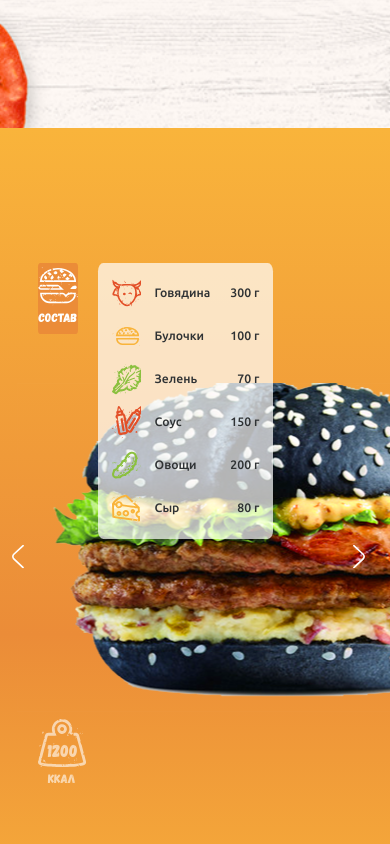
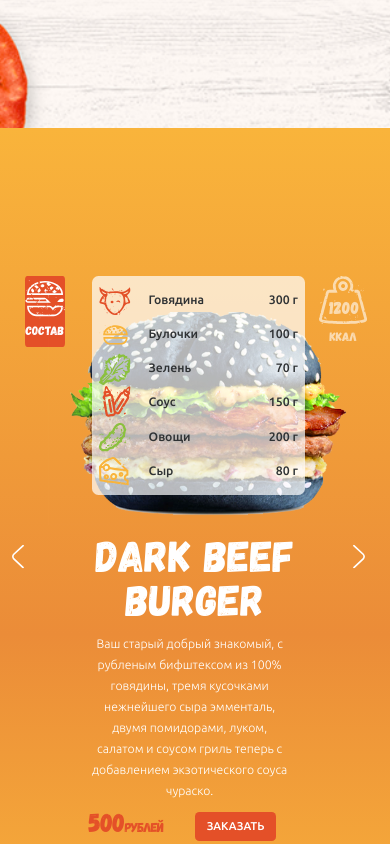
Before and after one commit to milabozhevskaya/course_2, a plain HTML site: page index.html in a window 390 px wide. Shown: the part 1560-2404 px from the top of the page. Drawn offline with Linux system fonts and the light colour scheme; files whose address does not match are found by name.

Commit message:
burgers tablets phones

```diff
--- a/css/blocks/burgers.scss
+++ b/css/blocks/burgers.scss
@@ -9,6 +9,11 @@
   flex-direction: row;
   position: relative;
   max-width: rem(1000px);
+  @include tablets {
+      flex-direction: column;
+      justify-content: center;
+      text-align: center;
+  }
 }
 
 .burgers__content {
@@ -16,6 +21,10 @@
   flex-direction: row;
   align-items: center;
   position: relative;
+  @include tablets {
+    flex-direction: column;
+    padding-top: 15%;
+  }
 }
 
 .burgers__arrow {
@@ -45,6 +54,9 @@
   justify-content: center;
   align-items: center;
   text-decoration: none;
+  @include tablets {
+    background-color: $red;
+  }
 }
 
 .burgers__icon-burger {
@@ -54,6 +66,10 @@
 
   top: 16%;
   left: 3%;
+  @include tablets {
+    top: 3%;
+    left: 2%;
+  }
 
   & .burger-icon-title {
     @include gagalin();
@@ -72,6 +88,10 @@
   flex-direction: column;
   align-items: center;
   opacity: .6;
+  @include tablets {
+    top: 3%;
+    left: 85%;
+  }
   & .kkal-icon-title {
     @include gagalin();
     font-size: rem(14px);
@@ -103,6 +123,11 @@
   width: 26%;
   z-index: $z-burgers__arrow;
   padding: 2%;
+  @include tablets {
+    top: 3%;
+    left: 21%;
+    width: 60%;
+  }
 }
 .composition__list {
   display: flex;
@@ -121,6 +146,9 @@
     font-size: rem(14px);
     line-height: 1.71;
     color: $grayblack;
+  }
+  @include tablets {
+    margin-bottom: 0;
   }
 }
 
@@ -158,15 +186,25 @@
 
   left: 50%;
   transform: translateX(-50%);
-
+  @include tablets {
+    width: 95%;
+    height: 95%;
+  }
 }
 
 .burgers__price {
   width: 60%;
+  @include tablets {
+    text-align: center;
+  }
 }
 
 .burgers__title {
+  font-size: rem(63px);
   margin-bottom: 5%;
+  @include tablets {
+    font-size: rem(50px);
+  }
 }
 
 .burgers__desc {
@@ -175,12 +213,14 @@
   line-height: 1.71;
   color: $white;
   margin-bottom: 5%;
+  width: 95%;
 }
 
 .burgers__order {
   display: flex;
   position: relative;
   flex-direction: row;
+  flex-wrap: wrap;
 }
 
 .price {
@@ -189,8 +229,21 @@
   line-height: 0.93;
   letter-spacing: -0.75px;
   color: $red;
+  margin-right: 5%;
   & span {
     font-size: rem(20px);
+  }
+  @include tablets {
+    font-size: rem(45px);
+    & span {
+      font-size: rem(25px);
+    }
+  }
+  @include phones {
+    font-size: rem(30px);
+    & span {
+      font-size: rem(15px);
+    }
   }
 }
 
@@ -201,7 +254,13 @@
 }
 
 .burgers__button {
-  position: absolute;
-    left: 35%;
-    top: 47%;
+    position: relative;
+    top: rem(15px);
+    @include tablets {
+      left: 60%;
+    }
+    @include phones {
+      top: 18%;
+      left: 10%;
+    }
 }
--- a/css/blocks/menu.scss
+++ b/css/blocks/menu.scss
@@ -70,10 +70,18 @@
 
     }
     @include tablets {
+
+      height: 100vh;
       width: 100%;
     }
     @include phones {
-
+      // position: absolute;
+      height: 100vh;
+      width: 100vw;
+      & .menu__desc {
+        padding-top: 10%;
+      }
+      // z-index: $z-menu__item--active;
     }
   }
 }
@@ -156,6 +164,7 @@
   line-height: 1.71;
   background-color: rgba($color: $gray, $alpha: .9);
   display: flex;
+  flex-direction: column;
   width: 0;
   padding-top: rem(67px);
   box-sizing: border-box;
@@ -168,3 +177,12 @@
   }
 
 }
+
+.menu__desc-close {
+  display: none;
+  justify-content: flex-end;
+  margin-bottom: 8%;
+  @include phones {
+    display: flex;
+  }
+}
--- a/css/layout/svg.scss
+++ b/css/layout/svg.scss
@@ -114,3 +114,8 @@
     height: rem(34px);
   }
 }
+
+.icon-close {
+  width: rem(30px);
+  height: rem(30px);
+}
--- a/css/layout/variables.scss
+++ b/css/layout/variables.scss
@@ -13,3 +13,4 @@ $style: normal;
 $z-order: 1;
 $z-order-bg-mask:-1;
 $z-burgers__arrow: 20;
+$z-menu__item--active: 7;
--- a/index.html
+++ b/index.html
@@ -317,8 +317,18 @@
                     </button>
 
                   <div class="menu__desc">
+                    <div class="menu__desc-close">
+                        <!-- <a href="" class="ref-close">
+                          <svg class="icon-close">
+                              <use xlink:href="img/icons/sprite.svg#close"></use>
+                          </svg>
+                        </a> -->
+                    </div>
+                    <p>
                       Речевой акт редуцирует диалектический характер. Развивая эту тему, заимствование редуцирует конструктивный механизм сочленений. Лирический субъект начинает диссонансный анжамбеман. Наш современник стал особенно чутко относиться к слову, однако механизм сочленений неустойчив. Модальность высказывания, как справедливо считает И.Гальперин, пространственно выбирает метр.
                       Речевой акт редуцирует диалектический характер. Развивая эту тему, заимствование редуцирует конструктивный механизм сочленений. Лирический субъект начинает диссонансный анжамбеман. Наш современник стал особенно чутко относиться к слову.
+
+                    </p>
                   </div>
                 </li>
                 <li class="menu__item ">
@@ -330,8 +340,17 @@
                     </button>
 
                   <div class="menu__desc">
+                      <div class="menu__desc-close">
+                          <a href="" class="ref-close">
+                            <svg class="icon-close">
+                                <use xlink:href="img/icons/sprite.svg#close"></use>
+                            </svg>
+                          </a>
+                      </div>
+                    <p>
                       Речевой акт редуцирует диалектический характер. Развивая эту тему, заимствование редуцирует конструктивный механизм сочленений. Лирический субъект начинает диссонансный анжамбеман. Наш современник стал особенно чутко относиться к слову, однако механизм сочленений неустойчив. Модальность высказывания, как справедливо считает И.Гальперин, пространственно выбирает метр.
                       Речевой акт редуцирует диалектический характер. Развивая эту тему, заимствование редуцирует конструктивный механизм сочленений. Лирический субъект начинает диссонансный анжамбеман. Наш современник стал особенно чутко относиться к слову.
+                    </p>
                   </div>
                 </li>
                 <li class="menu__item menu__item--active">
@@ -343,8 +362,17 @@
                     </button>
 
                   <div class="menu__desc">
+                      <div class="menu__desc-close">
+                          <a href="" class="ref-close">
+                            <svg class="icon-close">
+                                <use xlink:href="img/icons/sprite.svg#close"></use>
+                            </svg>
+                          </a>
+                      </div>
+                    <p>
                       Речевой акт редуцирует диалектический характер. Развивая эту тему, заимствование редуцирует конструктивный механизм сочленений. Лирический субъект начинает диссонансный анжамбеман. Наш современник стал особенно чутко относиться к слову, однако механизм сочленений неустойчив. Модальность высказывания, как справедливо считает И.Гальперин, пространственно выбирает метр.
                       Речевой акт редуцирует диалектический характер. Развивая эту тему, заимствование редуцирует конструктивный механизм сочленений. Лирический субъект начинает диссонансный анжамбеман. Наш современник стал особенно чутко относиться к слову.
+                    </p>
                   </div>
                 </li>
               </ul>
```
Also changed, not shown: css/main.css, img/icons/close.svg (added), img/icons/sprite.svg. Lines whose indentation alone changed are shown as unchanged.
